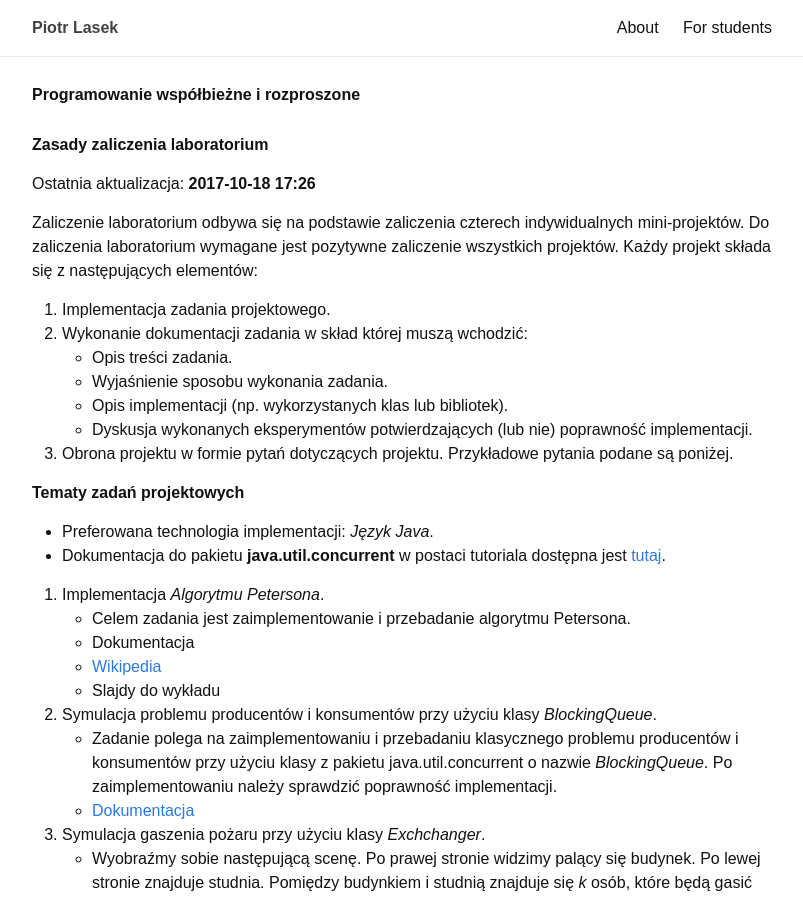
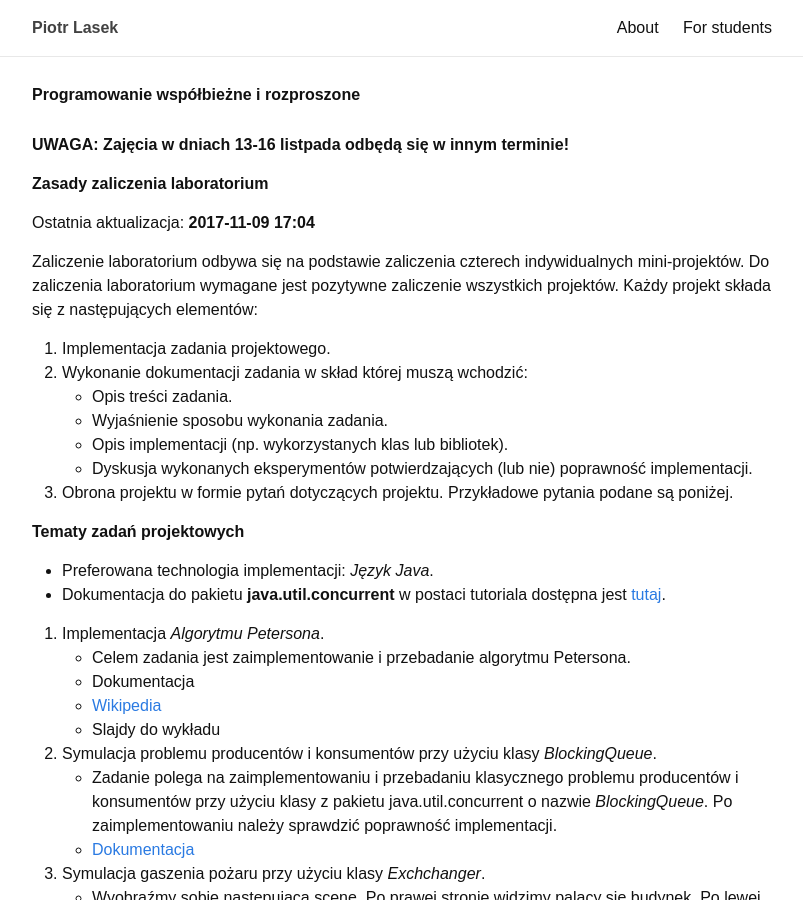
Before and after one commit to piotrlasek/piotrlasek.github.io, a Jekyll site: the page built from for-students/pwir2017.md, in a window 1280 px wide and 900 px high. Shown: the whole window, without its empty margins (238-1041 px from the left). Built offline with Jekyll 4.4.1, drawn with Linux system fonts in a browser that asks for light colours.

Commit message:
some changes

```diff
--- a/for-students/pwir2017.md
+++ b/for-students/pwir2017.md
@@ -5,9 +5,11 @@ permalink: /for-students/pwir
 exclude: true
 ---
 
+# **UWAGA: Zajęcia w dniach 13-16 listpada odbędą się w innym terminie!**
+
 # Zasady zaliczenia laboratorium
 
-Ostatnia aktualizacja: **2017-10-18 17:26**
+Ostatnia aktualizacja: **2017-11-09 17:04**
 
 Zaliczenie laboratorium odbywa się na podstawie zaliczenia czterech
 indywidualnych mini-projektów. Do zaliczenia laboratorium wymagane
```
Also changed, not shown: for-students/iswddum2016.md (+2 -0 lines), 2 other files.
